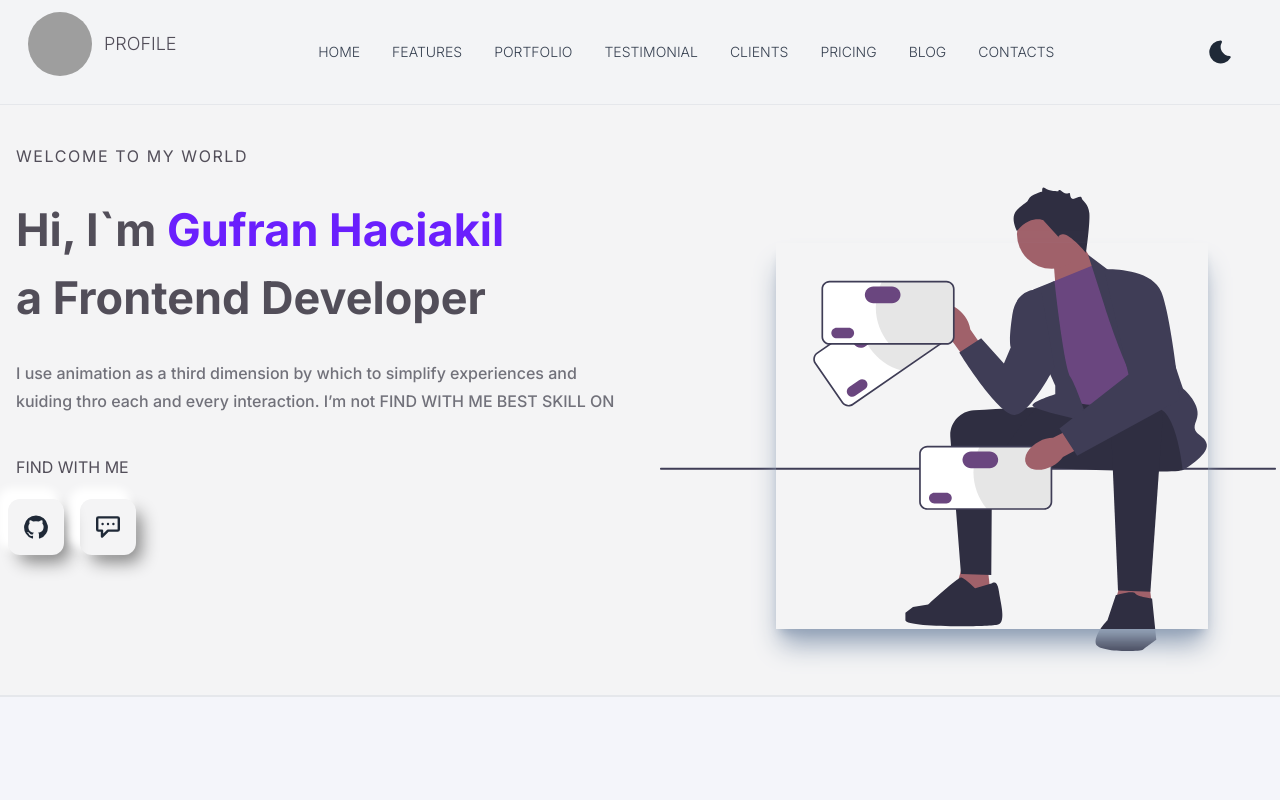
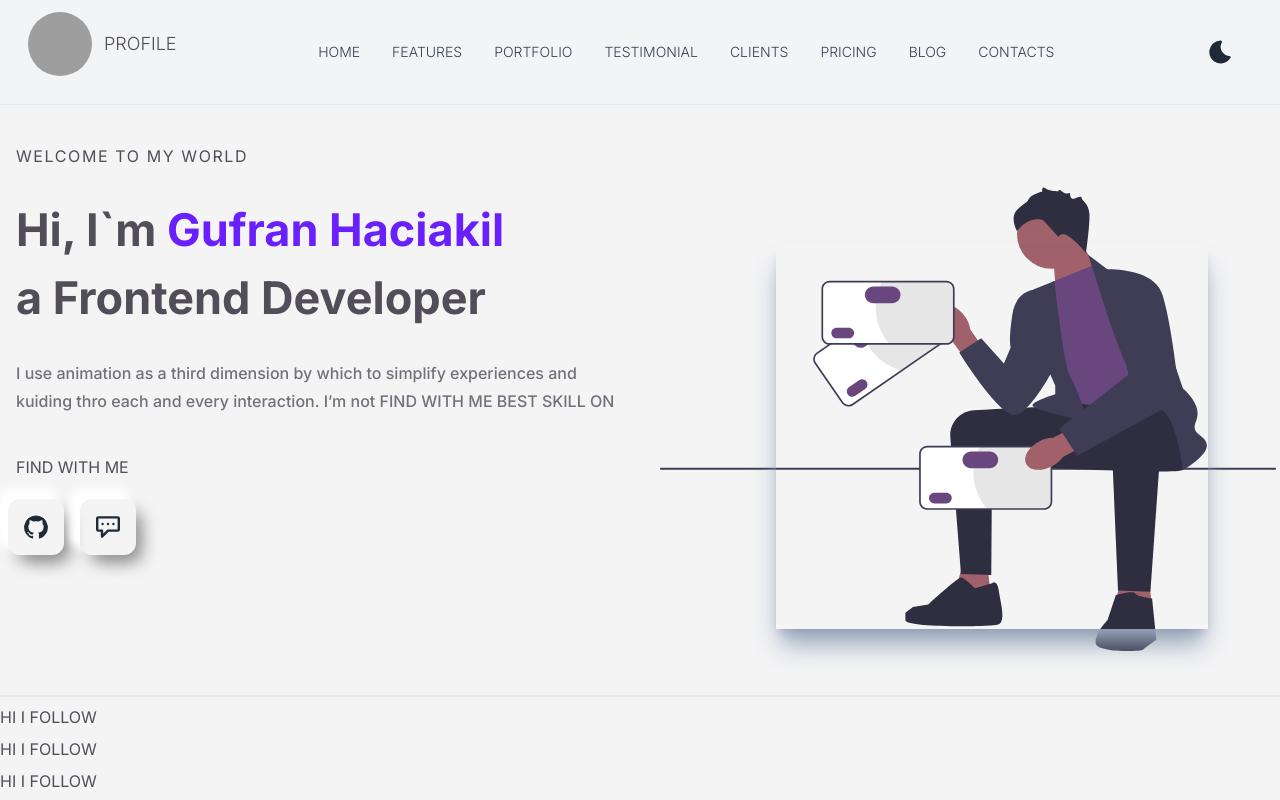
Before and after one commit to SalahHaciAkil/profily, a Next.js app: page /1 in a window 1280 px wide. Built offline with nearby package versions, Linux system fonts and the light colour scheme; grey boxes are pictures that could not be loaded.

Commit message:
add wrappers services

```diff
--- a/src/app/templates/Profile_A_View/Profile_A_View.tsx
+++ b/src/app/templates/Profile_A_View/Profile_A_View.tsx
@@ -1,5 +1,6 @@
 "use client";
 import { Intro } from "@/app/templates/Profile_A_View/sections";
+import Services from "@/app/templates/Profile_A_View/sections/Services";
 import { SectionWrapper } from "@/app/templates/components";
 import MainWrapper from "@/app/templates/components/MainWrapper";
 import { LeftNav, Nav } from "@/app/templates/components/ui";
@@ -21,6 +22,9 @@ function Profile_A_View() {
         <SectionWrapper>
           <Intro />
         </SectionWrapper>
+        <SectionWrapper>
+          <Services />
+        </SectionWrapper>
       </MainWrapper>
     </>
   );
--- /dev/null
+++ b/src/app/templates/Profile_A_View/sections/Services.tsx
@@ -0,0 +1,15 @@
+import { ProfileServiceCard } from "@/app/templates/components/ui";
+import React from "react";
+
+const array = [0, 0, 0, 0, 0];
+function Services() {
+  return (
+    <>
+      {array.map((item, index) => {
+        return <ProfileServiceCard key={index} />;
+      })}
+    </>
+  );
+}
+
+export default Services;
--- /dev/null
+++ b/src/app/templates/components/ui/ProfileServiceCard.tsx
@@ -0,0 +1,11 @@
+import React from "react";
+
+function ProfileServiceCard() {
+  return (
+    <>
+      <h2 className="dark:text-white my-2">HI I FOLLOW</h2>
+    </>
+  );
+}
+
+export default ProfileServiceCard;
--- a/src/app/templates/components/ui/index.ts
+++ b/src/app/templates/components/ui/index.ts
@@ -1,2 +1,3 @@
 export { default as Nav } from "./Nav";
 export { default as LeftNav } from "./LeftNav";
+export { default as ProfileServiceCard } from "./ProfileServiceCard";
```
